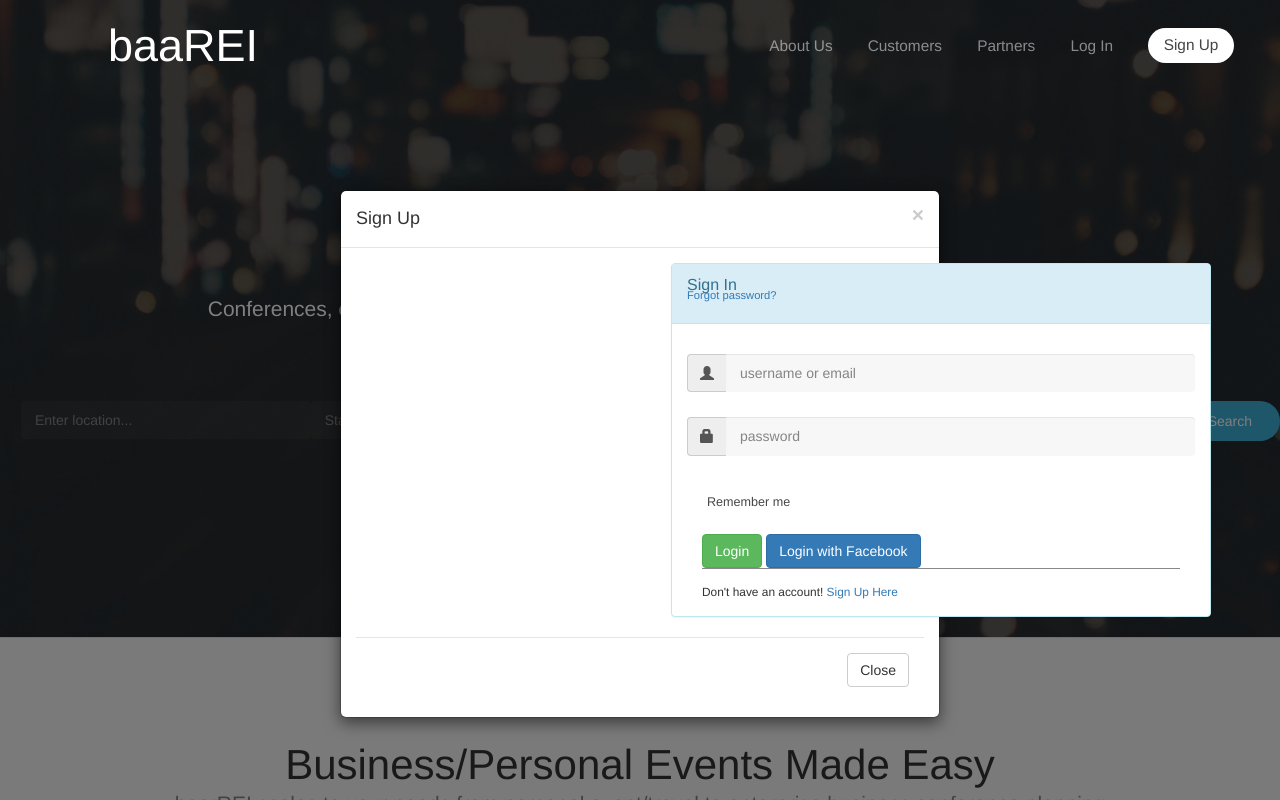
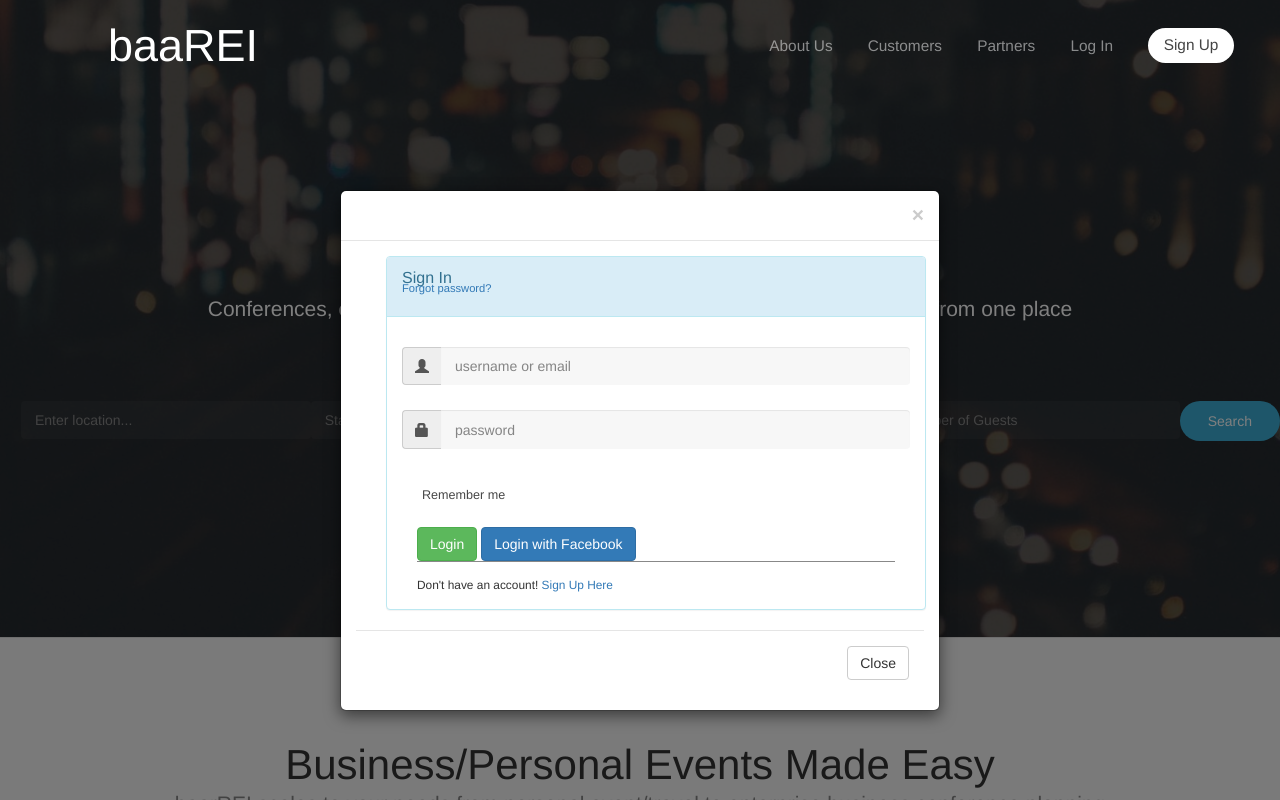
Before and after one commit to aakram1/pmdc, a PHP site: page / in a window 1280 px wide, after a click on "Sign Up". Run offline with PHP 8.4, Linux system fonts and the light colour scheme; some libraries are stand-ins or nearby versions.

Commit message:
register

```diff
--- a/index.php
+++ b/index.php
@@ -204,14 +204,13 @@
     <div class="modal-content">
       <div class="modal-header">
         <button type="button" class="close" data-dismiss="modal">&times;</button>
-        <h4 class="modal-title">Sign Up</h4>
       </div>
       <div class="modal-body">
       <div class="container">
-        <div id="loginbox" class="mainbox col-md-6 col-md-offset-3 col-sm-8 col-sm-offset-2">
+        <div id="loginbox" class="mainbox col-md-6 col-sm-8">
             <div class="panel panel-info" >
                     <div class="panel-heading">
-                        <div class="panel-title">Sign In</div>
+                    <div class="panel-title">Sign In</div>
                         <div style="font-size: 80%; position: relative; top:-10px"><a href="#">Forgot password?</a></div>
                     </div>
 
@@ -263,7 +262,7 @@
                         </div>
                     </div>
         </div>
-        <div id="signupbox" style="display:none; margin-top:50px" class="mainbox col-md-6 col-md-offset-3 col-sm-8 col-sm-offset-2">
+        <div id="signupbox" style="display:none;" class="mainbox col-md-6 col-sm-8">
                     <div class="panel panel-info">
                         <div class="panel-heading">
                             <div class="panel-title">Sign Up</div>
```
